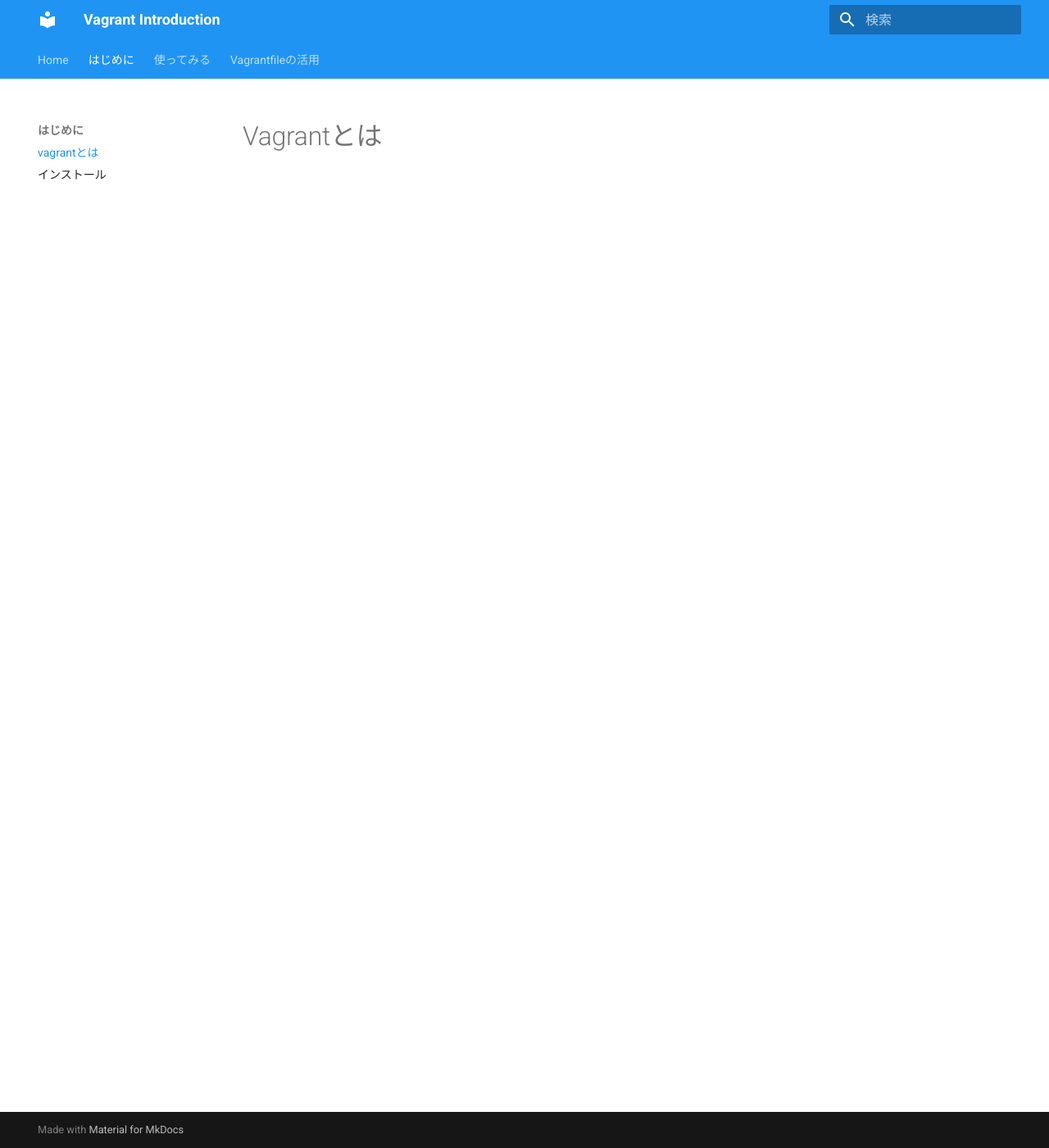
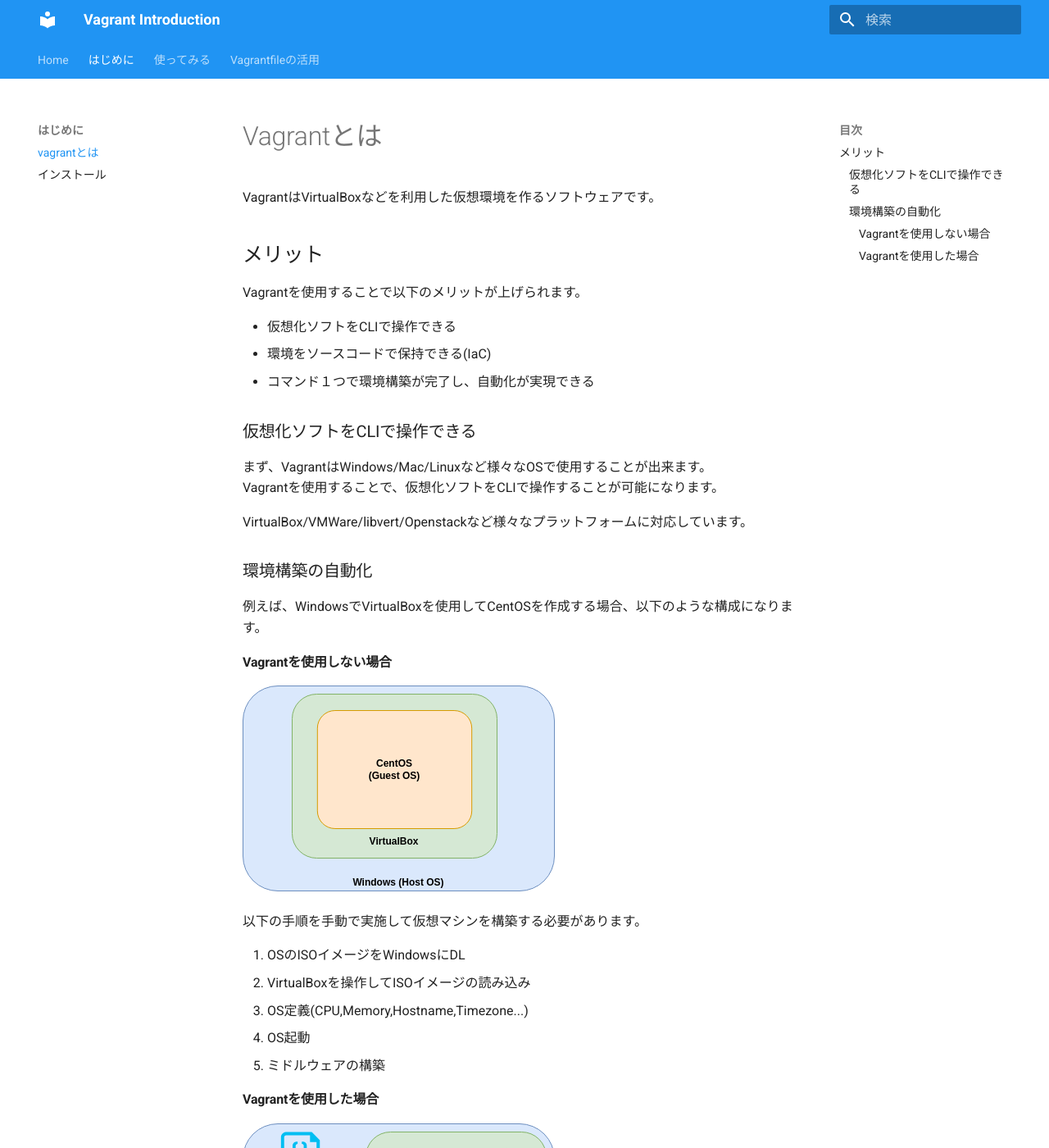
Before and after one commit to y-hosoya/vagrant-introduction, an MkDocs documentation site: the page built from docs/intro/vagrant.md, in a window 1280 px wide and 1400 px high. Shown: the whole window at 82% size. Built offline with MkDocs 1.6.1 and Material for MkDocs 9.7.7, drawn with Linux system fonts in a browser that asks for light colours; some of the changed text lies outside the part shown.

Commit message:
add intro docs

```diff
--- a/docs/intro/vagrant.md
+++ b/docs/intro/vagrant.md
@@ -1 +1,43 @@
 # Vagrantとは
+
+VagrantはVirtualBoxなどを利用した仮想環境を作るソフトウェアです。
+
+## メリット
+
+Vagrantを使用することで以下のメリットが上げられます。
+
+- 仮想化ソフトをCLIで操作できる
+- 環境をソースコードで保持できる(IaC)
+- コマンド１つで環境構築が完了し、自動化が実現できる
+
+### 仮想化ソフトをCLIで操作できる
+
+まず、VagrantはWindows/Mac/Linuxなど様々なOSで使用することが出来ます。
+Vagrantを使用することで、仮想化ソフトをCLIで操作することが可能になります。
+
+VirtualBox/VMWare/libvert/Openstackなど様々なプラットフォームに対応しています。
+
+### 環境構築の自動化
+
+例えば、WindowsでVirtualBoxを使用してCentOSを作成する場合、以下のような構成になります。
+
+#### Vagrantを使用しない場合
+
+![env.svg](./img/env.svg)
+
+以下の手順を手動で実施して仮想マシンを構築する必要があります。
+
+1. OSのISOイメージをWindowsにDL
+2. VirtualBoxを操作してISOイメージの読み込み
+3. OS定義(CPU,Memory,Hostname,Timezone...)
+4. OS起動
+5. ミドルウェアの構築
+
+#### Vagrantを使用した場合
+
+![vagrant_env.svg](./img/vagrant_env.svg)
+
+Vagrantを使用することで、以下の手順を実施するだけで自動で仮想マシンが構築されます。
+
+1. `Vagrantfile`を用意する
+2. `vagrant up`コマンドを実行する
```
Also changed, not shown: docs/intro/install.md (+34 -0 lines), docs/intro/img/env.svg (added), docs/intro/img/vagrant_env.svg (added).
